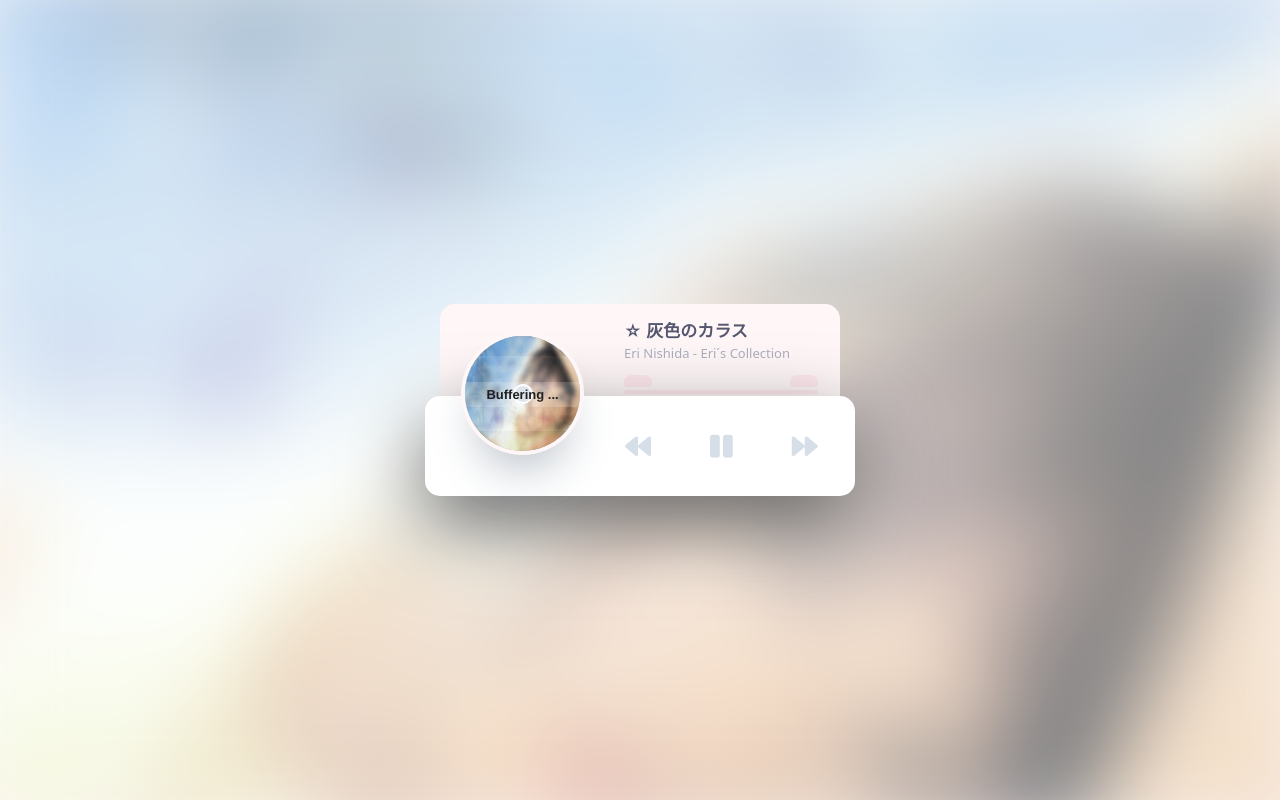
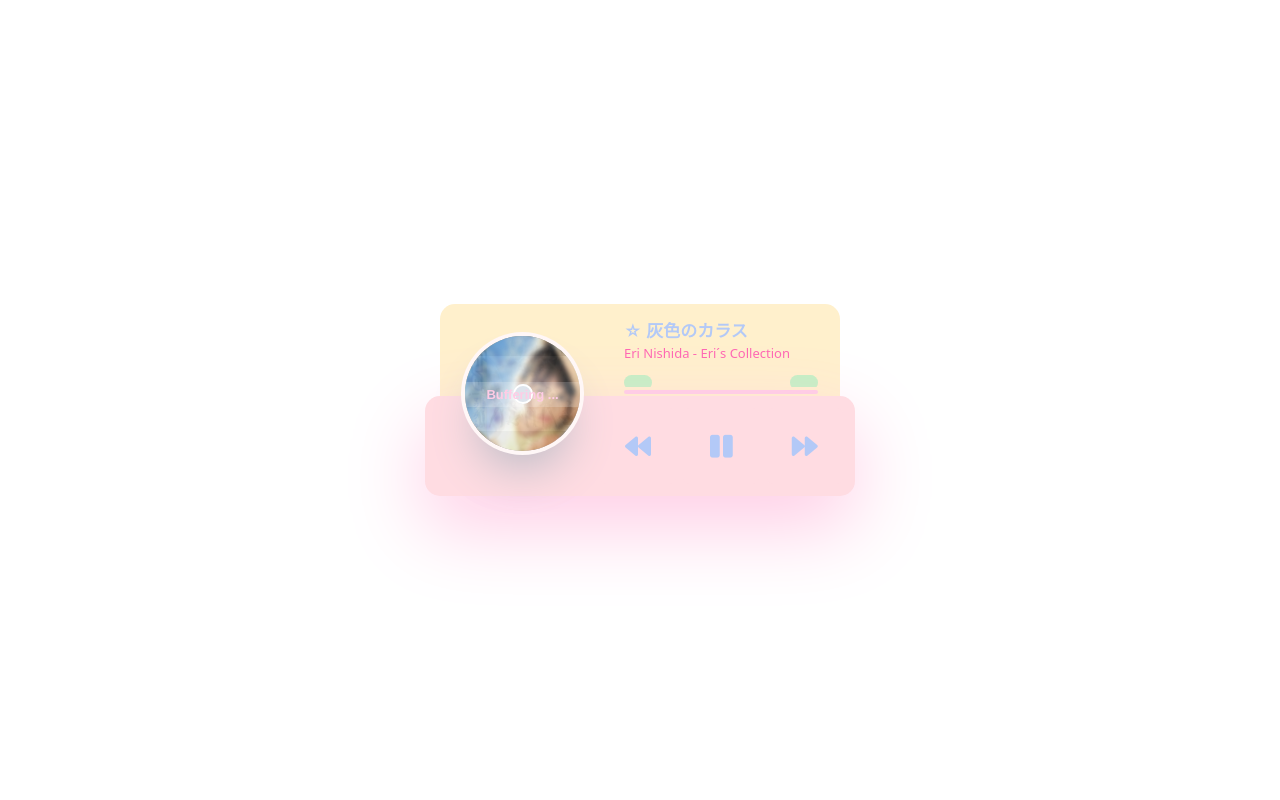
Before and after one commit to minqirl/musica-de-notion, a plain HTML site: page archivos/index.html in a window 1280 px wide. Both pictures are taken after a click on the element 724 px from the left and 446 px from the top of the page. Drawn offline with nearby package versions, Linux system fonts and the light colour scheme.

Commit message:
Update style.css

```diff
--- a/archivos/style.css
+++ b/archivos/style.css
@@ -1,16 +1,13 @@
 * {
   font-family: system-ui, -apple-system, BlinkMacSystemFont, "Segoe UI", Roboto,
     Oxygen, Ubuntu, Cantarell, "Open Sans", "Helvetica Neue", sans-serif;
-  -webkit-user-select: none;
-     -moz-user-select: none;
-      -ms-user-select: none;
-          user-select: none;
+  user-select: none;
   -webkit-tap-highlight-color: transparent;
 }
 
 body {
   margin: 0;
-  background-color: #f1f9f9;
+  background-color: #C2F0C2;
 }
 *:focus {
   outline: none;
@@ -18,7 +15,7 @@ body {
 
 body {
   margin: 0;
-  background-color: #ffeff5;
+  background-color:transparent;
 }
 
 #player-container {
@@ -31,28 +28,13 @@ body {
   margin: -4px auto;
 }
 
-#player-bg-artwork {
-  position: fixed;
-  top: -30px;
-  right: -30px;
-  bottom: -30px;
-  left: -30px;
-  background-image: url("https://raw.githubusercontent.com/himalayasingh/music-player-1/master/img/_1.jpg");
-  background-repeat: no-repeat;
-  background-size: cover;
-  background-position: 50%;
-  filter: blur(40px);
-  -webkit-filter: blur(40px);
-  z-index: 1;
-}
-
 #player-bg-layer {
   position: fixed;
   top: 0;
   right: 0;
   bottom: 0;
   left: 0;
-  background-color: #fff;
+  background-color: #FFFFF;
   opacity: 0.5;
   z-index: 2;
 }
@@ -69,7 +51,7 @@ body {
   right: 15px;
   left: 15px;
   padding: 13px 22px 10px 184px;
-  background-color: #fff7f7;
+  background-color: #FFF0CC;
   border-radius: 15px 15px 0 0;
   transition: 0.3s ease top;
   z-index: 1;
@@ -80,13 +62,13 @@ body {
 }
 
 #album-name {
-  color: #54576f;
+  color: #B3C9F7;
   font-size: 17px;
   font-weight: bold;
 }
 
 #track-name {
-  color: #acaebd;
+  color: #FF66B2;
   font-size: 13px;
   margin: 2px 0 13px 0;
 }
@@ -109,14 +91,14 @@ body {
 #track-length {
   color: transparent;
   font-size: 11px;
-  background-color: #ffe8ee;
+  background-color: #C2F0C2;
   border-radius: 10px;
   transition: 0.3s ease all;
 }
 
 #track-time.active #current-time,
 #track-time.active #track-length {
-  color: #f86d92;
+  color: #B3C9F7;
   background-color: transparent;
 }
 
@@ -128,7 +110,7 @@ body {
 }
 
 #seek-bar-container {
-  background-color: #ffe8ee;
+  background-color: #FFCCE5;
   cursor: pointer;
 }
 
@@ -154,7 +136,7 @@ body {
 
 #seek-time,
 #s-hover {
-  background-color: #3b3d50;
+  background-color: #FFCCE5;
 }
 
 #seek-bar {
@@ -164,7 +146,7 @@ body {
   bottom: 0;
   left: 0;
   width: 0;
-  background-color: #fd6d94;
+  background-color: #FFCCE5;
   transition: 0.2s ease width;
   z-index: 1;
 }
@@ -172,8 +154,8 @@ body {
 #player-content {
   position: relative;
   height: 100%;
-  background-color: #fff;
-  box-shadow: 0 30px 80px #656565;
+  background-color:#FFDCE2;
+  box-shadow: 0 30px 80px #FFCCE5;
   border-radius: 15px;
   z-index: 2;
 }
@@ -229,17 +211,7 @@ body {
 
 #album-art.active img.active {
   z-index: 1;
-  -webkit-animation: rotateAlbumArt 3s linear 0s infinite forwards;
-          animation: rotateAlbumArt 3s linear 0s infinite forwards;
-}
-
-@-webkit-keyframes rotateAlbumArt {
-  0% {
-    transform: rotateZ(0);
-  }
-  100% {
-    transform: rotateZ(360deg);
-  }
+  animation: rotateAlbumArt 3s linear 0s infinite forwards;
 }
 
 @keyframes rotateAlbumArt {
@@ -257,7 +229,7 @@ body {
   right: 0;
   left: 0;
   height: 13px;
-  color: #1f1f1f;
+  color: #FFCCE5;
   font-size: 13px;
   font-family: Helvetica;
   text-align: center;
@@ -307,14 +279,14 @@ body {
   width: 26px;
   height: 26px;
   padding: 25px;
-  background-color: #fff;
+  background-color: #FFDCE2;
   border-radius: 6px;
   cursor: pointer;
 }
 
 .button i {
   display: block;
-  color: #d6dee7;
+  color: #B3C9F7;
   font-size: 26px;
   text-align: center;
   line-height: 1;
```
